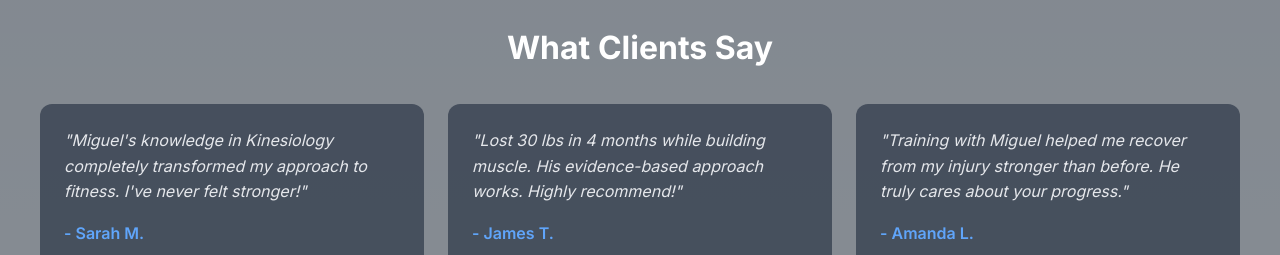
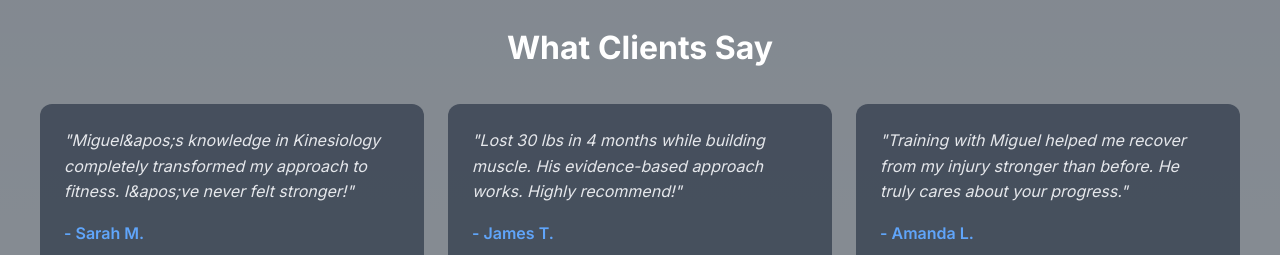
Before and after one commit to miguelaram2016/nextjs-emf, a Next.js app: page / in a window 1280 px wide. Shown: the part 1180-1435 px from the top of the page. Built offline with nearby package versions, Linux system fonts and the light colour scheme.

Commit message:
Fix ESLint: escape quotes in testimonials

```diff
--- a/src/app/HomePage.jsx
+++ b/src/app/HomePage.jsx
@@ -6,7 +6,7 @@ import "./styles/HomePage.css";
 const testimonials = [
   {
     name: "Sarah M.",
-    text: "Miguel's knowledge in Kinesiology completely transformed my approach to fitness. I've never felt stronger!",
+    text: "Miguel&apos;s knowledge in Kinesiology completely transformed my approach to fitness. I&apos;ve never felt stronger!",
   },
   {
     name: "James T.",
@@ -63,7 +63,7 @@ const HomePage = () => {
         <div className="testimonials-grid">
           {testimonials.map((testimonial, index) => (
             <div key={index} className="testimonial-card">
-              <p className="testimonial-text">"{testimonial.text}"</p>
+              <p className="testimonial-text">&quot;{testimonial.text}&quot;</p>
               <p className="testimonial-name">- {testimonial.name}</p>
             </div>
           ))}
```
